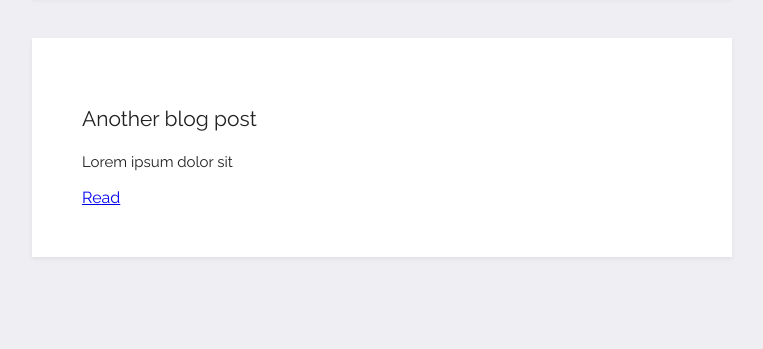
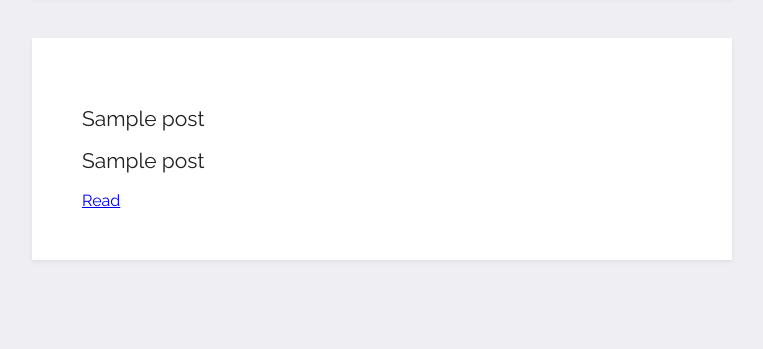
Before and after one commit to hellojunho/Python-Flask-in-Udemy, a Flask app: template day-57-project-blog/templates/index.html in a window 1280 px wide. Shown: the part 360-709 px from the top of the page, without its empty margins (258-1021 px from the left). Run offline with Flask 2, Linux system fonts and the light colour scheme; the template is opened without the code that fills it: most values are stand-ins (such as "Sample title", 1, 10 or a date in 2020).

Commit message:
[update] day-57-project-blog

```diff
--- a/day-57-project-blog/main.py
+++ b/day-57-project-blog/main.py
@@ -1,15 +1,27 @@
 from flask import Flask, render_template
+from post import Post
+import requests
 
+posts = requests.get("https://api.npoint.io/c790b4d5cab58020d391").json()
+post_objects = []
+for post in posts:
+    post_obj = Post(post["id"], post["title"], post["subtitle"], post["body"])
+    post_objects.append(post_obj)
 
 app = Flask(__name__)
 
 @app.route('/')
 def home():
-    return render_template("index.html")
+    return render_template('index.html', all_posts=posts)
 
-@app.route('/blog')
-def blog():
-    return render_template()
+@app.route('/post/<int:index>')
+def show_post(index):
+    requested_post = None
+    for blog_post in post_objects:
+        if blog_post.id == index:
+            requested_post == blog_post
+    return render_template('post.html', post=requested_post)
+
 
 if __name__ == "__main__":
     app.run(debug=True)
--- a/day-57-project-blog/post.py
+++ b/day-57-project-blog/post.py
@@ -1,2 +1,6 @@
 class Post:
-    pass
+    def __init__(self, id, title, subtitle, body):
+        self.id = id
+        self.title = title
+        self.subtitle = subtitle
+        self.body = body
--- a/day-57-project-blog/templates/index.html
+++ b/day-57-project-blog/templates/index.html
@@ -18,13 +18,17 @@
             <a href="#">Read</a>
         </div>
     </div>
+
+    {% for post in all_posts: %}
     <div class="content">
         <div class="card">
-            <h2>Another blog post</h2>
-            <p class="text">Lorem ipsum dolor sit </p>
-            <a href="#">Read</a>
+            <h2>{{ post.title }}</h2>
+            <h2>{{ post.subtitle }}</h2>
+<!--            <p class="text">Lorem ipsum dolor sit </p>-->
+            <a href="{{ url_for('show_post', index=post.id) }}">Read</a>
         </div>
     </div>
+    {% endfor %}
 </div>
 </body>
 <footer>
```
Also changed, not shown: day-57-project-blog/templates/post.html (+7 -7 lines).
